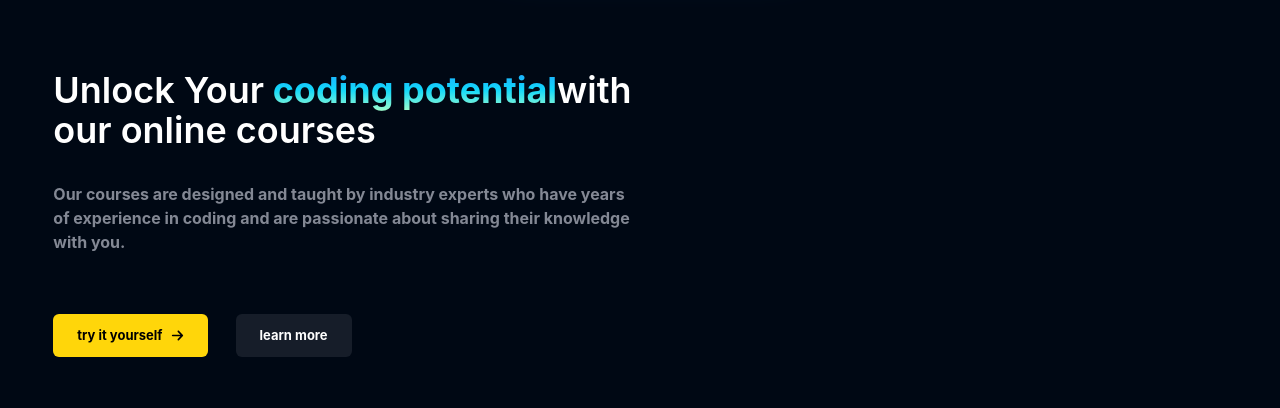
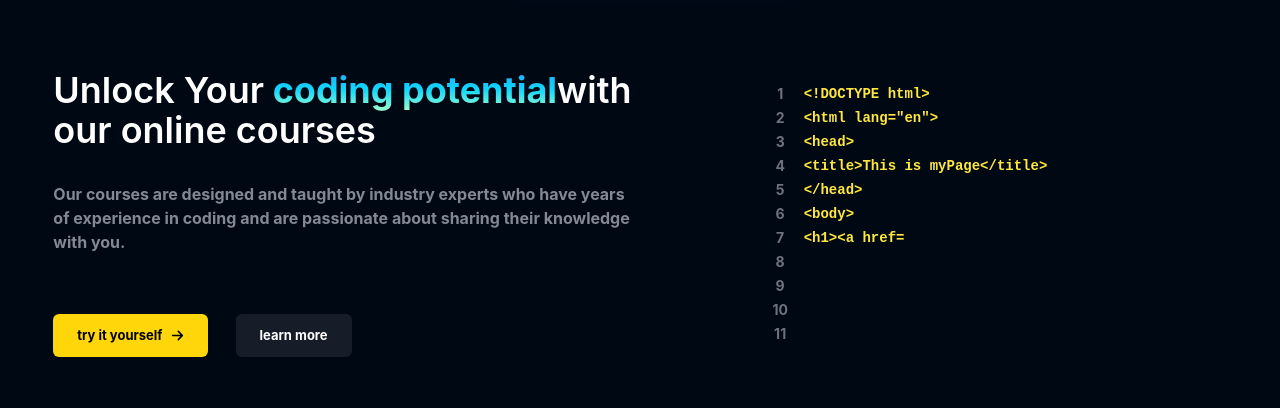
Before and after one commit to lavish-tak/StudyNotion-Edtech, a React (Create React App) app: page / in a window 1280 px wide. Shown: the part 538-946 px from the top of the page. Built offline with nearby package versions, Linux system fonts and the light colour scheme.

Commit message:
CodeBlocks component updated to final

```diff
--- a/package.json
+++ b/package.json
@@ -12,6 +12,7 @@
     "react-icons": "^5.3.0",
     "react-router-dom": "^6.27.0",
     "react-scripts": "5.0.1",
+    "react-type-animation": "^3.2.0",
     "web-vitals": "^2.1.4"
   },
   "scripts": {
--- a/src/components/core/HomePage/CodeBlocks.jsx
+++ b/src/components/core/HomePage/CodeBlocks.jsx
@@ -2,7 +2,9 @@ import React from 'react'
 import CTAButton from './Button';
 import HighLightText from './HighLightText';
 import { FaArrowRight } from "react-icons/fa6";
-const CodeBlocks = ({position,heading,subheading,ctabtn1,ctabtn2,bgGradient,codeColor}) => {
+import { TypeAnimation } from "react-type-animation";
+
+const CodeBlocks = ({position,heading,subheading,ctabtn1,ctabtn2,codeblock,bgGradient,codeColor}) => {
     return (
     <div className={`flex ${position} my-20 justify-between gap-10` }>
       {/** */}
@@ -29,8 +31,42 @@ const CodeBlocks = ({position,heading,subheading,ctabtn1,ctabtn2,bgGradient,code
             </CTAButton>
           </div>
       </div>
+        {/* Section 2 */}
+        <div className="h-fit code-border flex flex-row py-3 text-[10px] sm:text-sm leading-[18px] sm:leading-6 relative w-[100%] lg:w-[470px]">
+        {bgGradient}
+        {/* Indexing */}
+        <div className="text-center flex flex-col   w-[10%] select-none text-richblack-400 font-inter font-bold ">
+          <p>1</p>
+          <p>2</p>
+          <p>3</p>
+          <p>4</p>
+          <p>5</p>
+          <p>6</p>
+          <p>7</p>
+          <p>8</p>
+          <p>9</p>
+          <p>10</p>
+          <p>11</p>
+        </div>
+
+        {/* Codes */}
+        <div
+          className={`w-[90%] flex flex-col gap-2 font-bold font-mono ${codeColor} pr-1`}
+        >
+          <TypeAnimation
+            sequence={[codeblock, 1000, ""]}
+            cursor={true}
+            repeat={Infinity}
+            style={{
+              whiteSpace: "pre-line",
+              display: "block",
+            }}
+            omitDeletionAnimation={true}
+          />
+        </div>
+      </div>
     </div>
-  )
-}
+  );
+};
 
-export default CodeBlocks
+export default CodeBlocks;
--- a/src/pages/Home.jsx
+++ b/src/pages/Home.jsx
@@ -79,7 +79,9 @@ const Home = () => {
                     active:false
                 }
               }
-              CodeBlocks
+              codeColor={"text-yellow-25"}
+              codeblock={`<!DOCTYPE html>\n <html lang="en">\n<head>\n<title>This is myPage</title>\n</head>\n<body>\n<h1><a href="/">Header</a></h1>\n<nav> <a href="/one">One</a> <a href="/two">Two</a> <a href="/three">Three</a>\n</nav>\n</body>`}
+              backgroundGradient={<div className="codeblock1 absolute"></div>}
             />
           </div>
 
```
Also changed, not shown: 1 other file (tests, documents, lock files or other folders).
